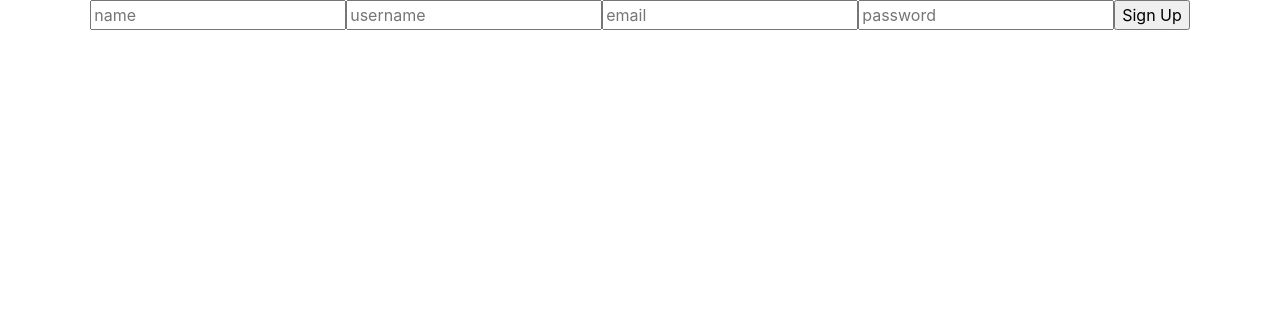
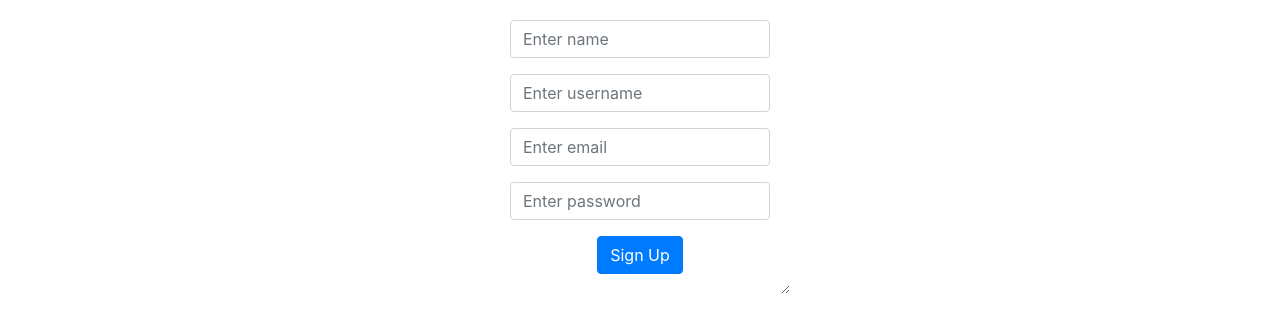
Before and after one commit to pharia-le/productivity-front-end, a React (Create React App) app: page /signup in a window 1280 px wide. Shown: the top 332 px of the page. Built offline with nearby package versions, Linux system fonts and the light colour scheme; no server answers.

Commit message:
Add CSS & Bootstrap to Signup component & update other forms.

```diff
--- a/src/App.css
+++ b/src/App.css
@@ -37,10 +37,10 @@
   }
 }
 
-.login-form {
+.auth-form {
   position: relative;
   background: white;
-  width: 40%;
+  width: 300px;
   margin: 0 auto;
   padding: 20px;
   resize: both;
@@ -50,7 +50,7 @@
 .habit-form {
   position: relative;
   background: white;
-  width: 60%;
+  width: 500px;
   margin: 0 auto;
   padding: 20px;
   resize: both;
--- a/src/components/auth/Login.js
+++ b/src/components/auth/Login.js
@@ -23,9 +23,8 @@ const Login = ({ login, loginFormData, updateLoginForm, history }) => {
     }
 
     return (
-        <Form className="login-form" onSubmit={handleOnSubmit}>
-            <Form.Group controlId="formGroupEmail">
-                <Form.Label>Username</Form.Label>
+        <Form className="auth-form" onSubmit={handleOnSubmit}>
+            <Form.Group>
                 <Form.Control
                     type="text"
                     name="username"
@@ -34,8 +33,7 @@ const Login = ({ login, loginFormData, updateLoginForm, history }) => {
                     onChange={handleInputChange}
                 />
             </Form.Group>
-            <Form.Group controlId="formGroupEmail">
-                <Form.Label>Password</Form.Label>
+            <Form.Group>
                 <Form.Control
                     type="password"
                     name="password"
--- a/src/components/auth/Signup.js
+++ b/src/components/auth/Signup.js
@@ -2,7 +2,8 @@ import React from 'react';
 import { connect } from 'react-redux';
 import { updateSignupForm } from '../../actions/signupForm';
 import { signup } from '../../actions/currentUser';
-
+import Form from 'react-bootstrap/Form';
+import Button from 'react-bootstrap/Button';
 
 const Signup = ({ signupFormData, updateSignupForm, signup, history }) => {
 
@@ -21,13 +22,52 @@ const Signup = ({ signupFormData, updateSignupForm, signup, history }) => {
   }
 
   return (
-    <form onSubmit={handleSubmit}>
-      <input placeholder="name" value={signupFormData.name} name="name" type="text" onChange={handleInputChange} />
-      <input placeholder="username" value={signupFormData.username} name="username" type="text" onChange={handleInputChange} />
-      <input placeholder="email" value={signupFormData.email} name="email" type="text" onChange={handleInputChange} />
-      <input placeholder="password" value={signupFormData.password} name="password" type="password" onChange={handleInputChange} />
-      <input type="submit" value="Sign Up"/>
-    </form>
+    <Form className="auth-form" onSubmit={handleSubmit}>
+      <Form.Group>
+
+          <Form.Control
+              type="text"
+              name="name"
+              placeholder="Enter name"
+              value={signupFormData.name}
+              onChange={handleInputChange}
+              onFocus
+          />
+      </Form.Group>
+      <Form.Group>
+
+          <Form.Control
+              type="text"
+              name="username"
+              placeholder="Enter username"
+              value={signupFormData.username}
+              onChange={handleInputChange}
+              />
+      </Form.Group>
+      <Form.Group>
+
+          <Form.Control
+              type="text"
+              name="email"
+              placeholder="Enter email"
+              value={signupFormData.email}
+              onChange={handleInputChange}
+          />
+      </Form.Group>
+      <Form.Group>
+
+          <Form.Control
+              type="password"
+              name="password"
+              placeholder="Enter password"
+              value={signupFormData.password}
+              onChange={handleInputChange}
+              />
+      </Form.Group>
+      <Button variant="primary" type="submit">
+          Sign Up
+      </Button>
+    </Form>
   )
 }
 
--- a/src/components/habits/HabitForm.js
+++ b/src/components/habits/HabitForm.js
@@ -22,7 +22,7 @@ const HabitForm = ({ formData, updateHabitForm, handleSubmit, editMode }) => {
                 <Form.Control
                     size="lg"
                     type="text"
-                    placeholder="Habit Name"
+                    placeholder="Enter habit name"
                     name="name"
                     type="text"
                     onChange={handleChange}
```
